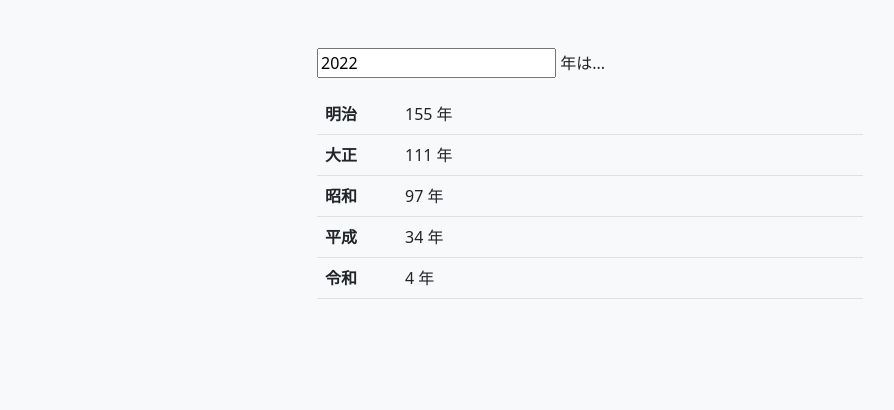
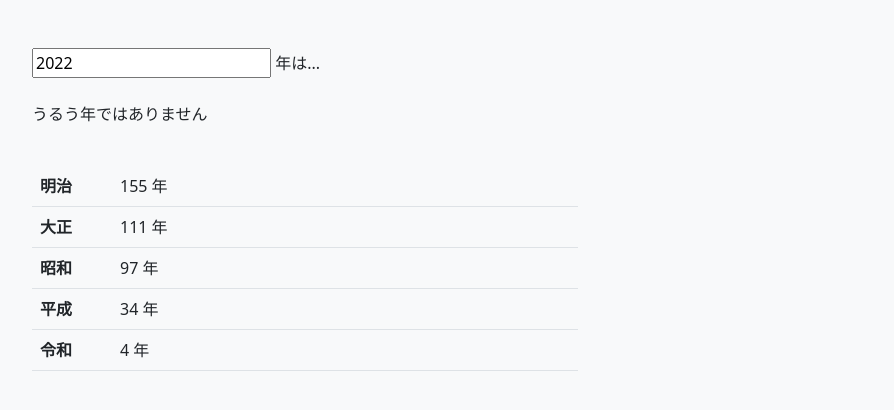
Before and after one commit to kouyoumikan/vue_nenKeisann, a plain HTML site: page index.html in a window 1280 px wide. Shown: the whole page, without its empty margins (335-1229 px from the left). Drawn offline with nearby package versions, Linux system fonts and the light colour scheme.

Commit message:
うるう年の表示を追加

```diff
--- a/index.html
+++ b/index.html
@@ -20,11 +20,15 @@
 <body class="bg-light">
     <div id="app" class="container mt-5">
         <div class="row">
-            <div class="col-md-6 offset-md-6">
+            <div class="col-6 offset-3">
                 <p>
                     <input type="number" name="year" id="year" v-model="year">
                     年は...
+                    <br>
+                    <br>
+                    {{ isUrudoshi ? 'うるう年です' : 'うるう年ではありません' }}
                 </p>
+                <br>
 
                 <table class="table">
                     <tr>
@@ -68,6 +72,19 @@
                 return {
                     year: this_year
                 }
+            },
+            computed: {
+                isUrudoshi: function() {
+                    // 今年がうるう年か算出するプロパティ
+                    if((this.year % 4 == 0) && (this.year % 100 != 0) || (this.year % 400 == 0)) {
+                        // うるう年
+                        return true
+                    }
+                     else {
+                         // うるう年ではない
+                        return false
+                    }
+                }
             }
         }
 
```
